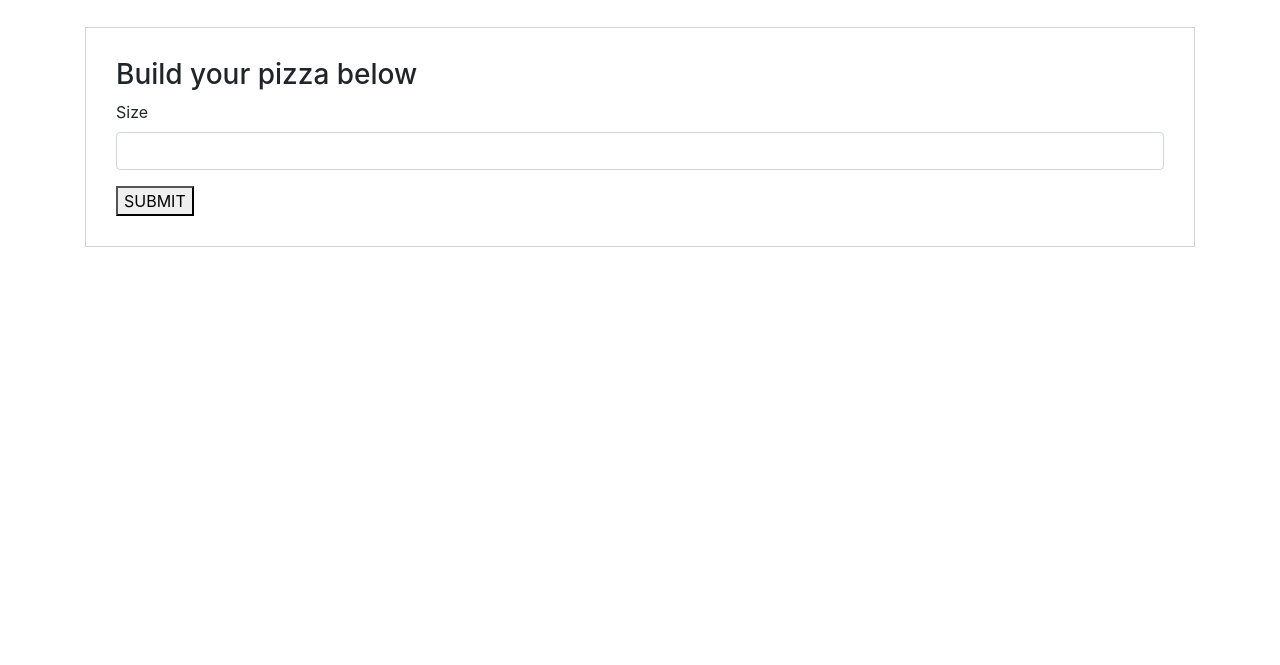
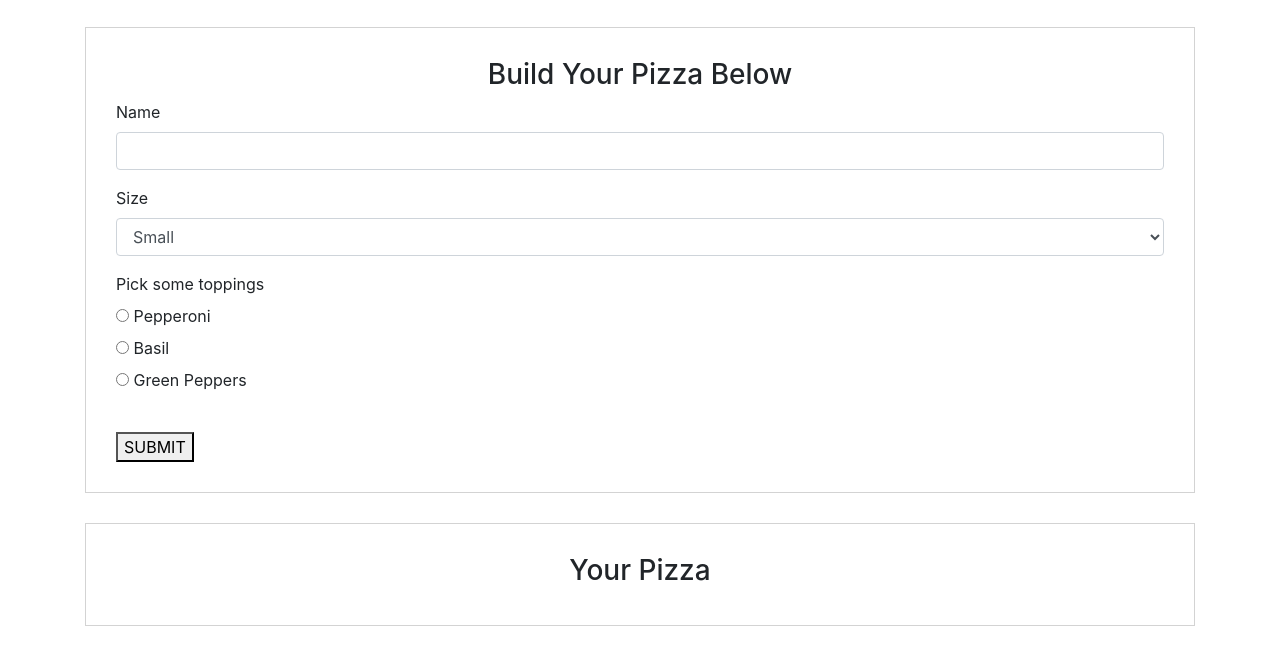
Before and after one commit to d-mccaslin/pizza-parlor, a plain HTML site: page index.html in a window 1280 px wide. Shown: the part 51-716 px from the top of the page. Drawn offline with Linux system fonts and the light colour scheme.

Commit message:
update UI + styling

```diff
--- a/css/styles.css
+++ b/css/styles.css
@@ -4,3 +4,7 @@
   margin-top: 30px;
   margin-bottom: 30px;
 }
+
+#pizzaResult {
+  display: hidden;
+}
--- a/index.html
+++ b/index.html
@@ -10,14 +10,42 @@
   <div class="container">
     <h1 class="text-center">Pizza Parlor</h1>
     <div class="group-std">
-      <h3>Build your pizza below</h3>
+      <h3 class="text-center">Build Your Pizza Below</h3>
       <form id="pizzaSelection">
         <div class="form-group">
+          <label for="pizzaName">Name</label>
+          <input id="pizzaName" class="form-control" type="text">
+        </div>
+        <div class="form-group">
           <label for="pizzaSize">Size</label>
-          <input id="pizzaSize" class="form-control" type="text">
+          <select id="pizzaSize" class="form-control">
+            <option value="small">Small</option>
+            <option value="medium">Medium</option>
+            <option value="large">Large</option>
+          </select>
         </div>
+        <div class="form-group">
+          <label for="pizzaToppings">Pick some toppings</label>
+          <div class="radio">
+            <label>
+              <input type="radio" name="topping" value="pepperoni"> Pepperoni
+            </label>
+          </div>
+          <div class="radio">
+            <label>
+              <input type="radio" name="topping" value="basil"> Basil
+            </label>
+          </div>
+          <div class="radio">
+            <input type="radio" name="topping" value="green peppers"> Green Peppers
+          </div>
+        </div>
+        <br>
         <button type="submit">SUBMIT</button>
       </form>
     </div>
+    <div id="pizzaResult" class="group-std">
+      <h3 class="text-center">Your Pizza</h3>
+    </div>
   </div>
 </body>
```
